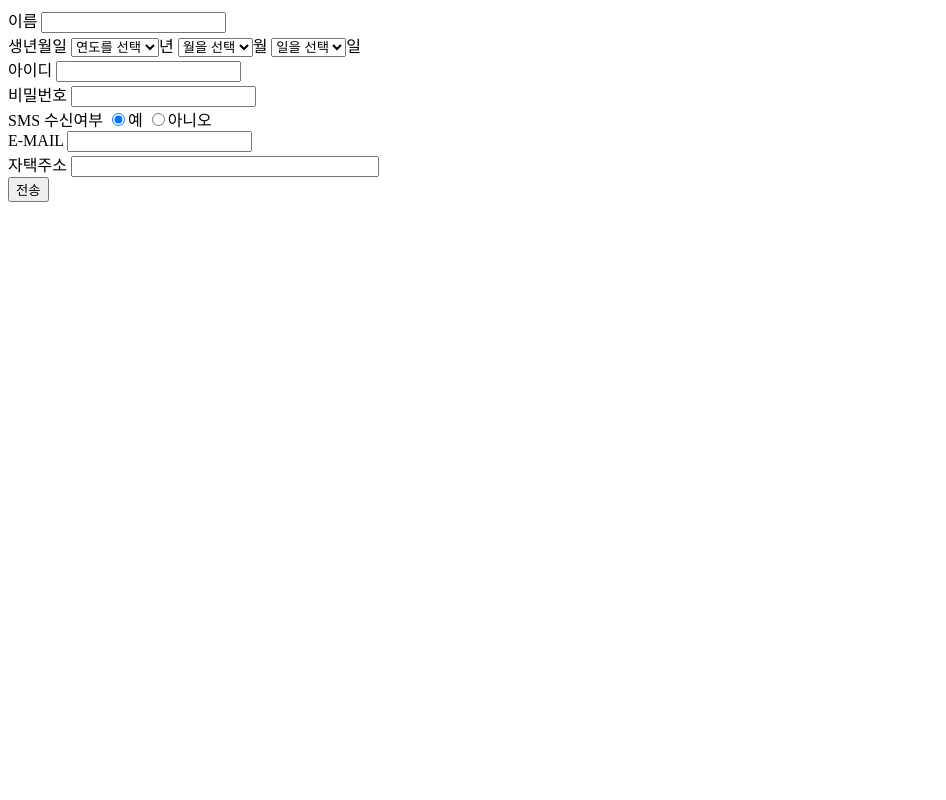
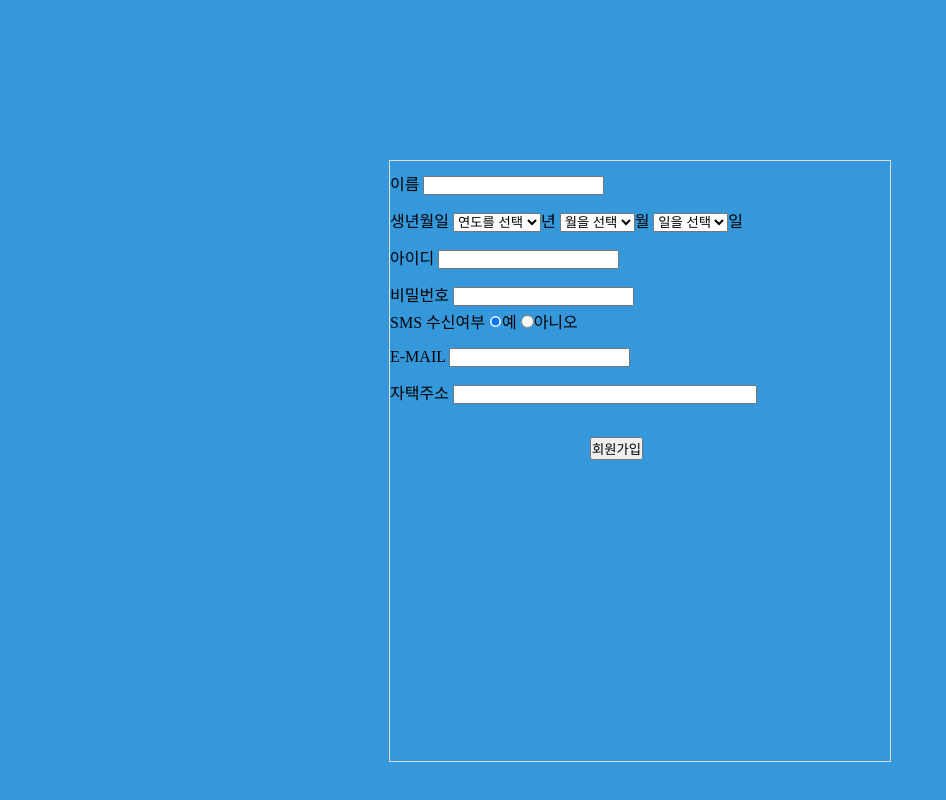
Before and after one commit to 990907yang/htdocs, a PHP site: page /kccc.php in a window 1280 px wide. Shown: the whole page, without its empty margins (0-946 px from the left). Run offline with PHP 8.4, Linux system fonts and the light colour scheme.

Commit message:
스타일 조금 추가

```diff
--- a/kcc/kccc.php
+++ b/kcc/kccc.php
@@ -3,11 +3,18 @@
 <head>
     <meta charset="UTF-8">
     <title>회원가입</title>
+    <style>
+        * { margin: 0; padding: 0; }
+        body { background: #3498db; }
+        .form { margin: 0 auto; margin-top: 160px; width: 500px; height: 600px; border: 1px solid #ddd; }
+        .w { width: 50px;  height: 20px;}
+        .m { margin: 15px 0  3px 0px; }
+    </style>
 </head>
 <body>
-    <form method="post" action="signup_check.php">
-        이름 <input name="name" type="text"><br>
-        생년월일 <select name="year" class="year">
+    <form method="post" action="signup_check.php" class="form">
+        <span>이름</span> <input name="name" type="text" class="m"><br>
+        <span>생년월일</span> <select name="year" class="year m">
                     <option value="" selected>연도를 선택</option>
                     <?php
                         for($i=1960; $i<=2016; $i++){
@@ -15,7 +22,7 @@
                         }
                     ?>
                 </select>년
-                <select name="month" class="month">
+                <select name="month" class="month m">
                     <option value="" selected>월을 선택</option>
                     <?php
                         for($i=1; $i<=12; $i++){
@@ -23,7 +30,7 @@
                         }
                     ?>
                 </select>월
-                <select name="day" class="day">
+                <select name="day" class="day m">
                     <option value="" selected>일을 선택</option>
                     <?php
                     for($i=1; $i<=31; $i++){
@@ -31,15 +38,25 @@
                     }
                     ?>
                 </select>일<br>
-        아이디 <input name="id" type="text"><br>
-        비밀번호 <input name="password" type="password"><br>
-        SMS 수신여부 <input type="radio" name="ok" value="yes" checked>예
+        <span>아이디</span> <input name="id" type="text"  class="m"><br>
+        <span>비밀번호</span> <input name="password" type="password"  class="m"><br>
+<!--
+        <span>휴대폰 번호</span> <select name="phone1" class="w">
+                       <option value="010">010</option>
+                       <option value="011">011</option>
+                       <option value="016">016</option>
+                       <option value="017">017</option>
+                       <option value="018">018</option>
+                       <option value="019">019</option>
+                    </select> - <input name="phone2" type="text" class="w"> - <input name="phone3" type="text" class="w"><br>
+-->
+        <span>SMS 수신여부</span> <input type="radio" name="ok" value="yes" checked>예
                     <input type="radio" name="ok" value="no">아니오<br>
-        E-MAIL <input type="text" name="email"><br>
-        자택주소 <input type="text" name="address" style="width:300px;"><br>
+        <span>E-MAIL</span> <input type="text" name="email"  class="m"><br>
+        <span>자택주소</span> <input type="text" name="address" style="width:300px;" class="m"><br>
 
 
-        <button>전송</button>
+        <input type="submit" value="회원가입" style="margin-left:200px; margin-top:30px;">
     </form>
 </body>
 </html>
```
Also changed, not shown: kcc/kcc_view.php (+15 -0 lines), kcc/kccdb.sql (added, +70 -0 lines), kcc/signup_check.php (+5 -2 lines).
